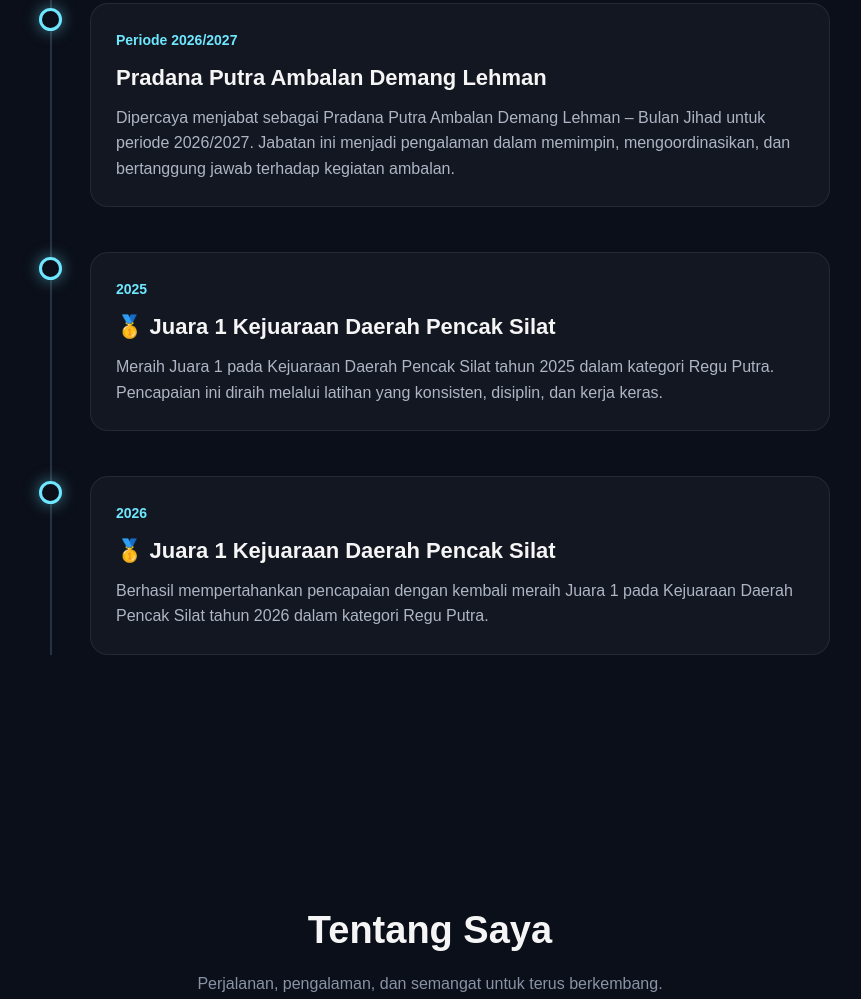
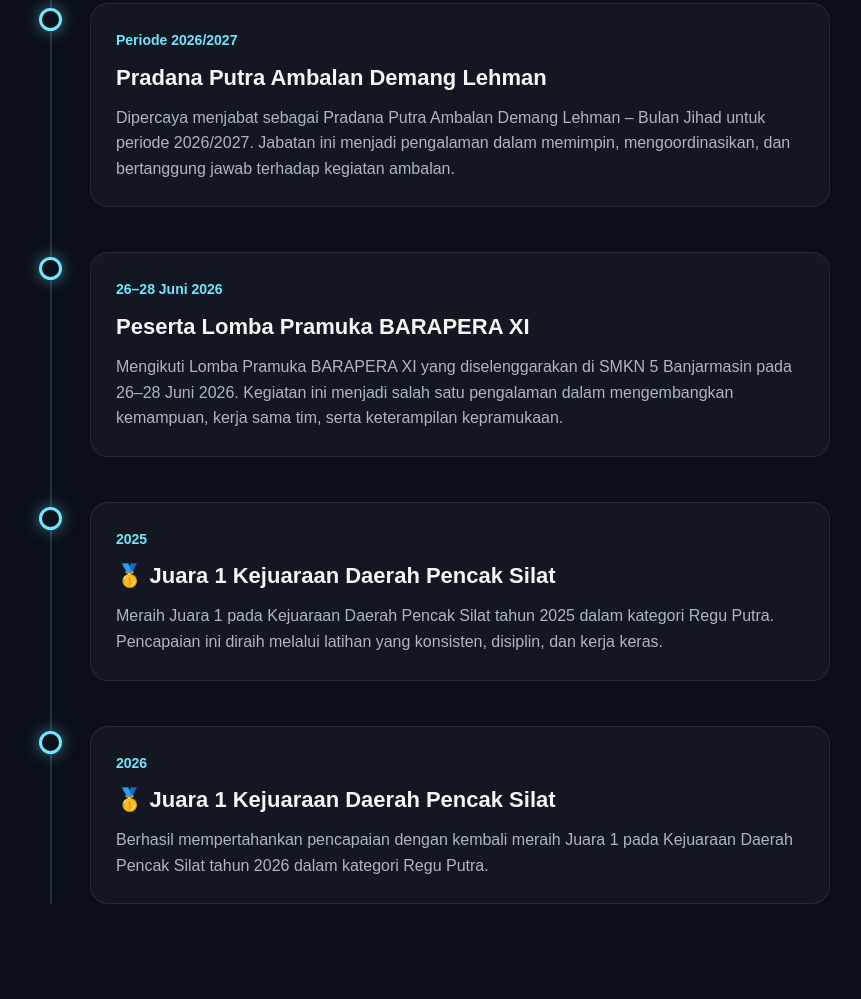
Before and after one commit to renkonoru-project/Personal-Portfolio, a plain HTML site: page index.html in a window 1280 px wide. Shown: the part 1552-2551 px from the top of the page, without its empty margins (210-1071 px from the left). Drawn offline with Linux system fonts and the light colour scheme.

Commit message:
Add files via upload

```diff
--- a/index.html
+++ b/index.html
@@ -492,7 +492,34 @@
       </div>
 
 
-      <!-- 4 -->
+<!-- 4 -->
+<div class="timeline-item">
+
+  <div class="timeline-dot"></div>
+
+  <div class="card">
+
+    <div class="year">
+      26–28 Juni 2026
+    </div>
+
+    <h3>
+      Peserta Lomba Pramuka BARAPERA XI
+    </h3>
+
+    <p>
+      Mengikuti Lomba Pramuka BARAPERA XI yang
+      diselenggarakan di SMKN 5 Banjarmasin pada
+      26–28 Juni 2026. Kegiatan ini menjadi salah
+      satu pengalaman dalam mengembangkan kemampuan,
+      kerja sama tim, serta keterampilan kepramukaan.
+    </p>
+
+  </div>
+
+</div>
+
+      <!-- 5-->
       <div class="timeline-item">
 
         <div class="timeline-dot"></div>
@@ -519,7 +546,7 @@
       </div>
 
 
-      <!-- 5 -->
+      <!-- 6 -->
       <div class="timeline-item">
 
         <div class="timeline-dot"></div>
```
